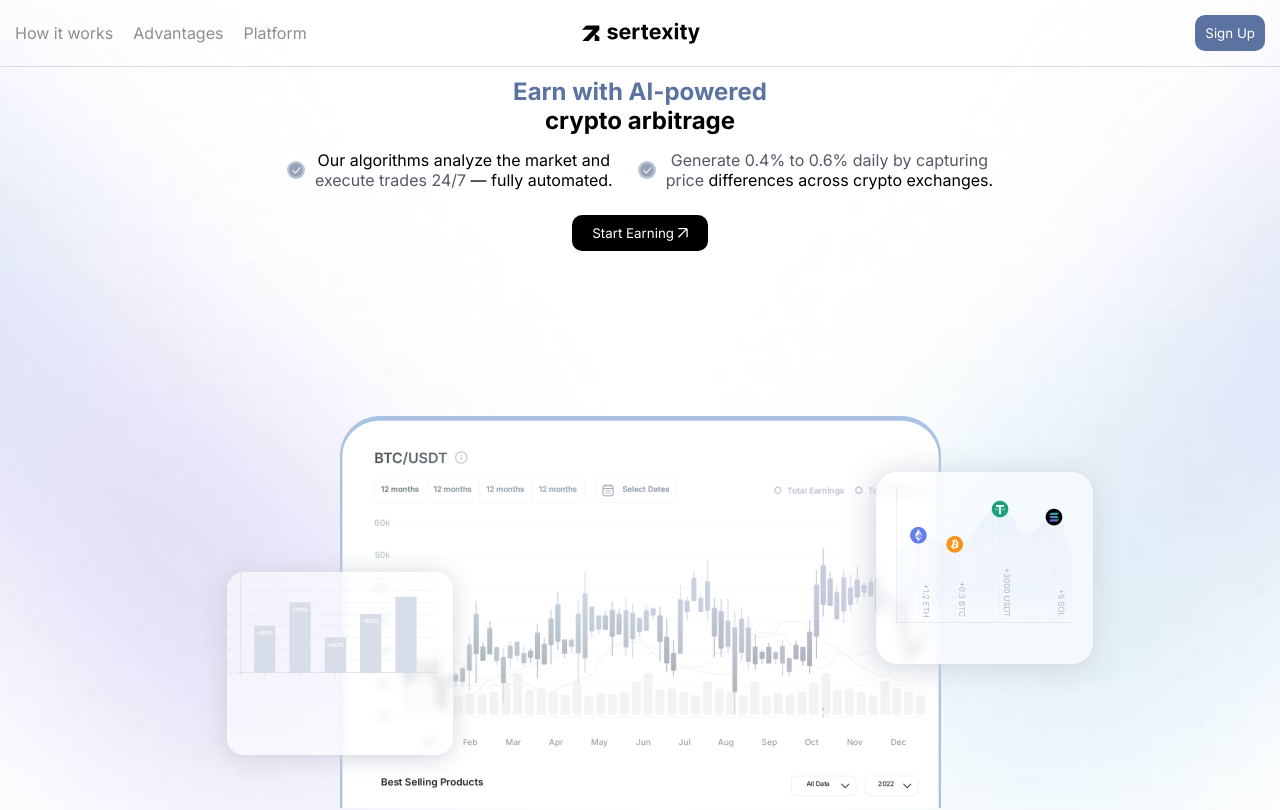
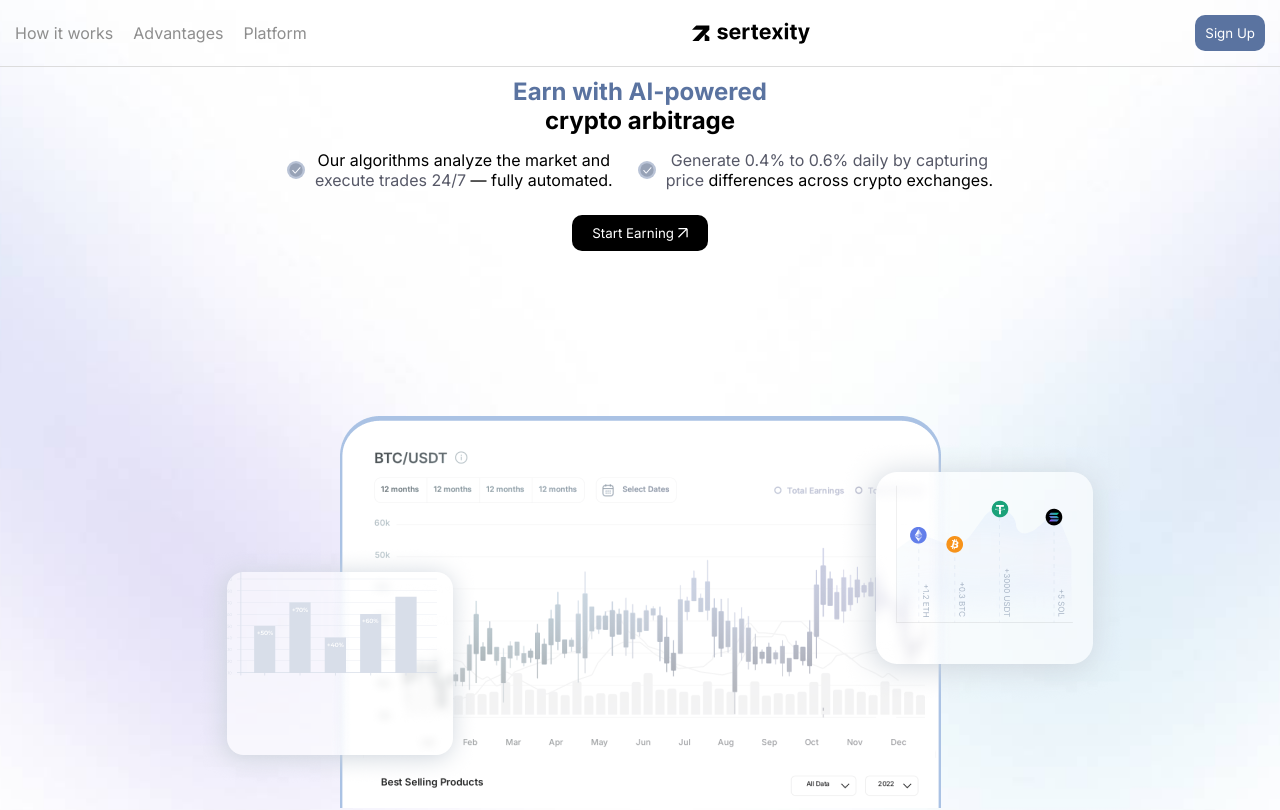
Before and after one commit to UbaydullayevSH/sertexity, a plain HTML site: page index.html in a window 1280 px wide. Shown: the top 810 px of the page. Drawn offline with Linux system fonts and the light colour scheme.

Commit message:
the last commit

```diff
--- a/css/header.css
+++ b/css/header.css
@@ -15,7 +15,7 @@
     height: auto;
     object-fit: contain;
     flex-shrink: 0;
-    margin-right:220px;
+    /* margin-right:220px; */
 
 }
 
```
